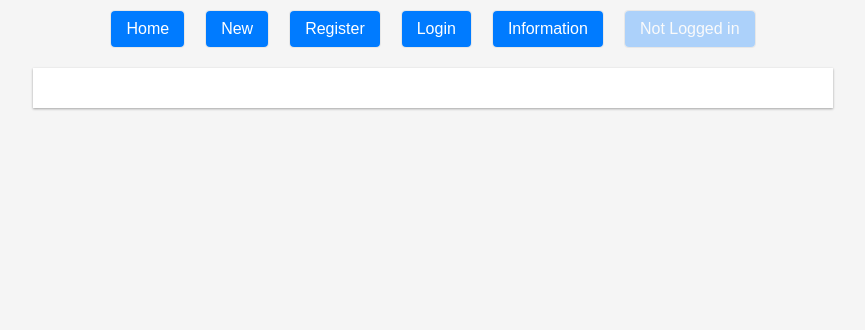
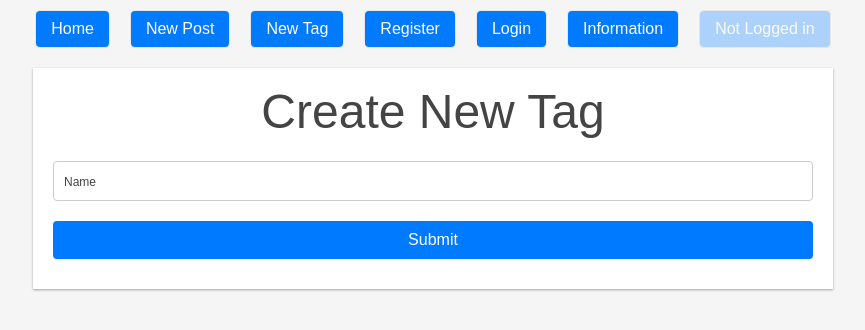
Before and after one commit to kurosawa-kuro/react-and-express-learning_photo, a React (Create React App) app in the folder frontend/: page /tag/new in a window 1280 px wide. Shown: the top 330 px of the page, without its empty margins (207-1072 px from the left). Built offline with nearby package versions, Linux system fonts and the light colour scheme.

Commit message:
add front tag new

```diff
--- a/frontend/src/App.js
+++ b/frontend/src/App.js
@@ -9,7 +9,8 @@ import Footer from "./components/Footer";
 import Home from "./pages/Posts/Index";
 import Show from "./pages/Posts/Show";
 import New from "./pages/Posts/New";
-import Edit from "./pages/Posts/Edit"; // Don't forget to import the Edit component
+import Edit from "./pages/Posts/Edit";
+import TagNew from "./pages/Tags/New";
 import Information from "./pages/Information";
 import Register from "./pages/Auth/Register";
 import Login from "./pages/Auth/Login";
@@ -22,9 +23,10 @@ const App = () => {
         <div className="container">
           <Routes>
             <Route path="/" element={<Home />} />
-            <Route path="/new" element={<New />} />
+            <Route path="/post/new" element={<New />} />
             <Route path="/post/:id" element={<Show />} />
-            <Route path="/post/:id/edit" element={<Edit />} />  {/* New route for editing a post */}
+            <Route path="/post/:id/edit" element={<Edit />} />
+            <Route path="/tag/new" element={<TagNew />} />
             <Route path="/information" element={<Information />} />
             <Route path="/register" element={<Register />} />
             <Route path="/login" element={<Login />} />
--- a/frontend/src/components/NavBar.js
+++ b/frontend/src/components/NavBar.js
@@ -35,8 +35,13 @@ const NavBar = () => {
                     </Link>
                 </li>
                 <li>
-                    <Link className="button-link" to="/new">
-                        New
+                    <Link className="button-link" to="/post/new">
+                        New Post
+                    </Link>
+                </li>
+                <li>
+                    <Link className="button-link" to="/tag/new">
+                        New Tag
                     </Link>
                 </li>
 
--- /dev/null
+++ b/frontend/src/hooks/Tags/useCreateTag.js
@@ -0,0 +1,32 @@
+// src/hooks/useCreateTag.js
+
+import { useMutation, useQueryClient } from '@tanstack/react-query';
+import { createTag } from '../../services/api';
+import { useNavigate } from 'react-router-dom';
+
+export const useCreateTag = (setName, setError, name) => {
+    const queryClient = useQueryClient();
+    const navigate = useNavigate();
+
+    const handleSubmit = (e) => {
+        e.preventDefault();
+        const tagData = { name };
+        mutation.mutate(tagData);
+    };
+
+    const mutation = useMutation(createTag, {
+        onSuccess: () => {
+            // Clear form data
+            setName('');
+            setError('');
+            queryClient.invalidateQueries(['tags']);
+            navigate('/tags');  // Successfully created a new tag, navigate to tags page
+        },
+        onError: (error) => {
+            // Set error message from the server
+            setError(error.response.data.error);
+        }
+    });
+
+    return { handleSubmit, ...mutation };
+};
--- a/frontend/src/pages/Posts/New.js
+++ b/frontend/src/pages/Posts/New.js
@@ -1,10 +1,10 @@
-// Path: frontend/src/pages/Write.js
+// Path: frontend\src\pages\Posts\New.js
 
 import React, { useState } from 'react';
 import { useCreatePost } from '../../hooks/Posts/useCreatePost';
 import useUserAuthentication from '../../hooks/Auth/useUserAuthentication';
 
-const Write = () => {
+const New = () => {
     const [title, setTitle] = useState('');
     const [images, setImages] = useState([]);
     const [comment, setComment] = useState('');
@@ -28,4 +28,4 @@ const Write = () => {
     );
 };
 
-export default Write;
+export default New;
--- /dev/null
+++ b/frontend/src/pages/Tags/New.js
@@ -0,0 +1,25 @@
+// src/pages/Tags/New.js
+
+import React, { useState } from 'react';
+import { useCreateTag } from '../../hooks/Tags/useCreateTag.js';
+
+const TagNew = () => {
+    const [name, setName] = useState('');
+    const [error, setError] = useState('');
+
+    const { handleSubmit, ...createTag } = useCreateTag(setName, setError, name);
+
+    return (
+        <div>
+            <h1>Create New Tag</h1>
+            <form onSubmit={handleSubmit}>
+                <input type="text" value={name} onChange={(e) => setName(e.target.value)} placeholder="Name" required />
+                {error && <div className="error">{error}</div>}
+                <button type="submit" disabled={createTag.isLoading}>Submit</button>
+            </form>
+            {createTag.isSuccess && <div>Tag successfully created!</div>}
+        </div>
+    );
+};
+
+export default TagNew;
--- a/frontend/src/services/api.js
+++ b/frontend/src/services/api.js
@@ -38,3 +38,10 @@ export const updatePost = async (id, formData) => {
     const { data } = await apiClient.put(`/posts/${id}`, formData);
     return data;
 };
+
+
+export const createTag = async ({ name }) => {
+    const apiClient = getApiClient();
+    const { data } = await apiClient.post("/tags", { name });
+    return data;
+};
```
